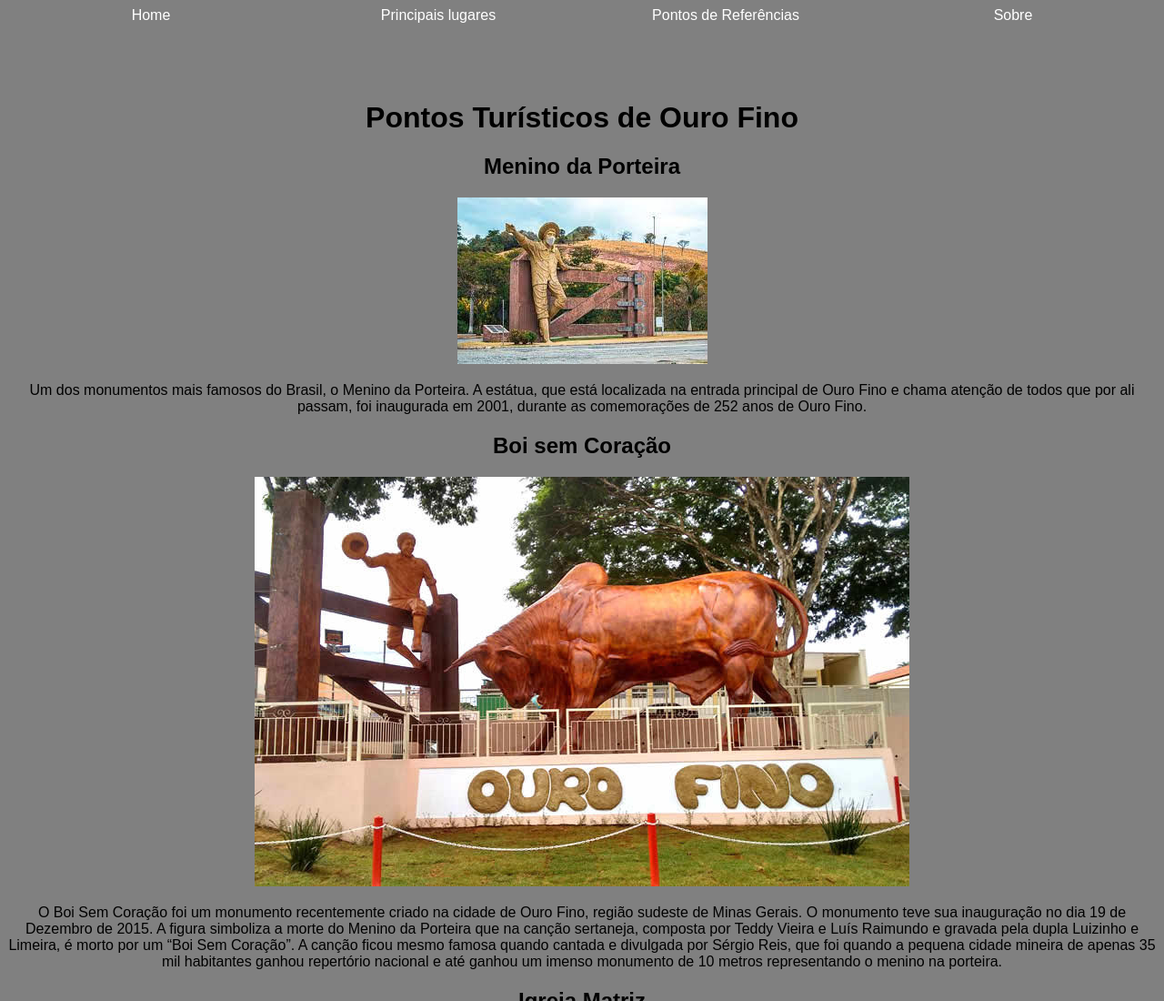
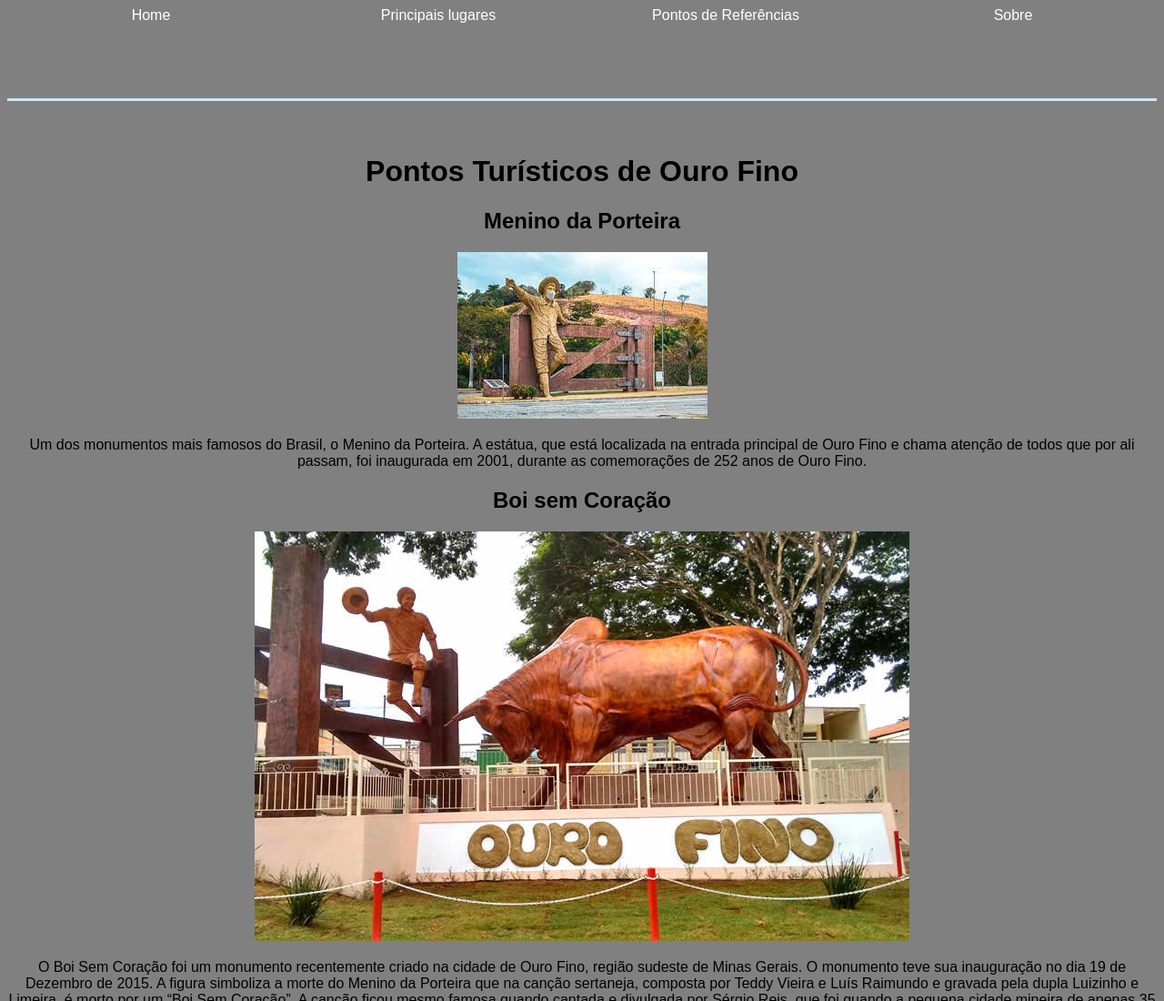
Before and after one commit to NaDoFe/Meu-primeiro-projeto-Web-no-GitHub2, a plain HTML site: page index.html in a window 1280 px wide. Shown: the top 1100 px of the page at 91% size. Drawn offline with Linux system fonts and the light colour scheme.

Commit message:
Projeto 1

```diff
--- a/index.html
+++ b/index.html
@@ -8,12 +8,12 @@
 </head>
 <body>
 
-    <div class="navbar">
-    <div class="navbar1">Home</div>
-    <div class="navbar2">Principais lugares</div>
-    <div class="navbar3">Pontos de Referências</div>
-    <div class="navbar4">Sobre</div>
-</div>
+    <nav class="navbar">
+        <div class="item">Home</div>
+        <div class="item">Principais lugares</div>
+        <div class="item">Pontos de Referências</div>
+        <div class="item">Sobre</div>
+    </nav>
 
     <div class="conteudo">
 
--- a/style.css
+++ b/style.css
@@ -1,78 +1,58 @@
 body{
     font-family: Arial, Helvetica, sans-serif;
     padding: 0;
+    border: 0;
     background-color: grey;
 }
 
+*{
+    box-sizing: border-box;
+}
+
 .navbar{
+    overflow: hidden;
     color: white;
+    text-align: center;
+    justify-content: center;
+    flex-direction: row;
 }
+
+.item{
+    width: 25%;
+    justify-content: center;
+    text-align: center;
+    height: 100px;
+    float: left;
+    background-color: grey;
+
+}
+
 
 .rodape{
     color:white;
 }
 
-.navbar1:hover{
-    background-color: black;
+.item:hover{
+    background-color: #554640;
     transition: 0.8s;
 }
 
-.navbar2:hover{
-    background-color: black;
-    transition: 0.8s;
-}
 
-.navbar3:hover{
-    background-color: black;
-    transition: 0.8s;
-}
 
-.navbar4:hover{
-    background-color: black;
-    transition: 0.8s;
-}
 
-.navbar1{
-    width: 25%;
-    text-align: center;
-    height: 25%;
-    float: left;
-    background-color: grey;
-}
-
-.navbar2{
-    width: 25%;
-    float: center;
-    height: 25%;
-    float: left;
-    text-align: center;
-    background-color: grey;
-}
-
-.navbar3{
-    width: 25%;
-    text-align: center;
-    height: 25%;
-    float: left;
-    background-color: grey;
-}
-
-.navbar4{
-    width: 25%;
-    text-align: center;
-    height: 25%;
-    float: left;
-    background-color: grey;
-}
 
 .conteudo{
     overflow: hidden;
+    border-top: 3px solid #CDE6F5;
     text-align: center;
-    padding-top: 5%;
+    padding-top: 3%;
     float: left;
+    padding-bottom: 1%;
+
 }
 
 .rodape1{
+
     text-align: center;
     color: black;
 }
@@ -81,3 +61,10 @@ body{
     text-align: center;
     color: black;
 }
+
+
+
+.imagem{
+    position: absolute;
+    right: 0.5%;
+}
```
